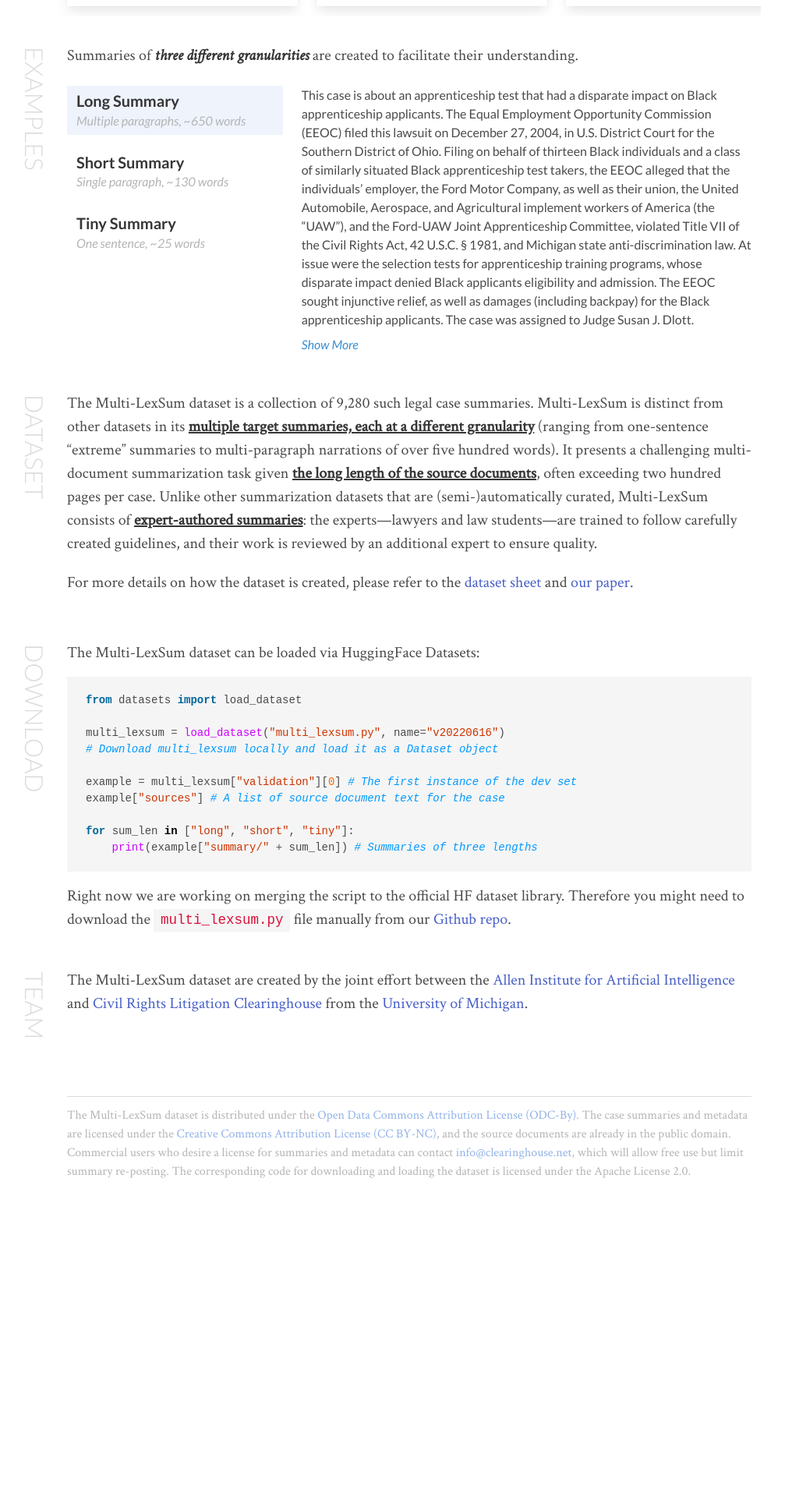
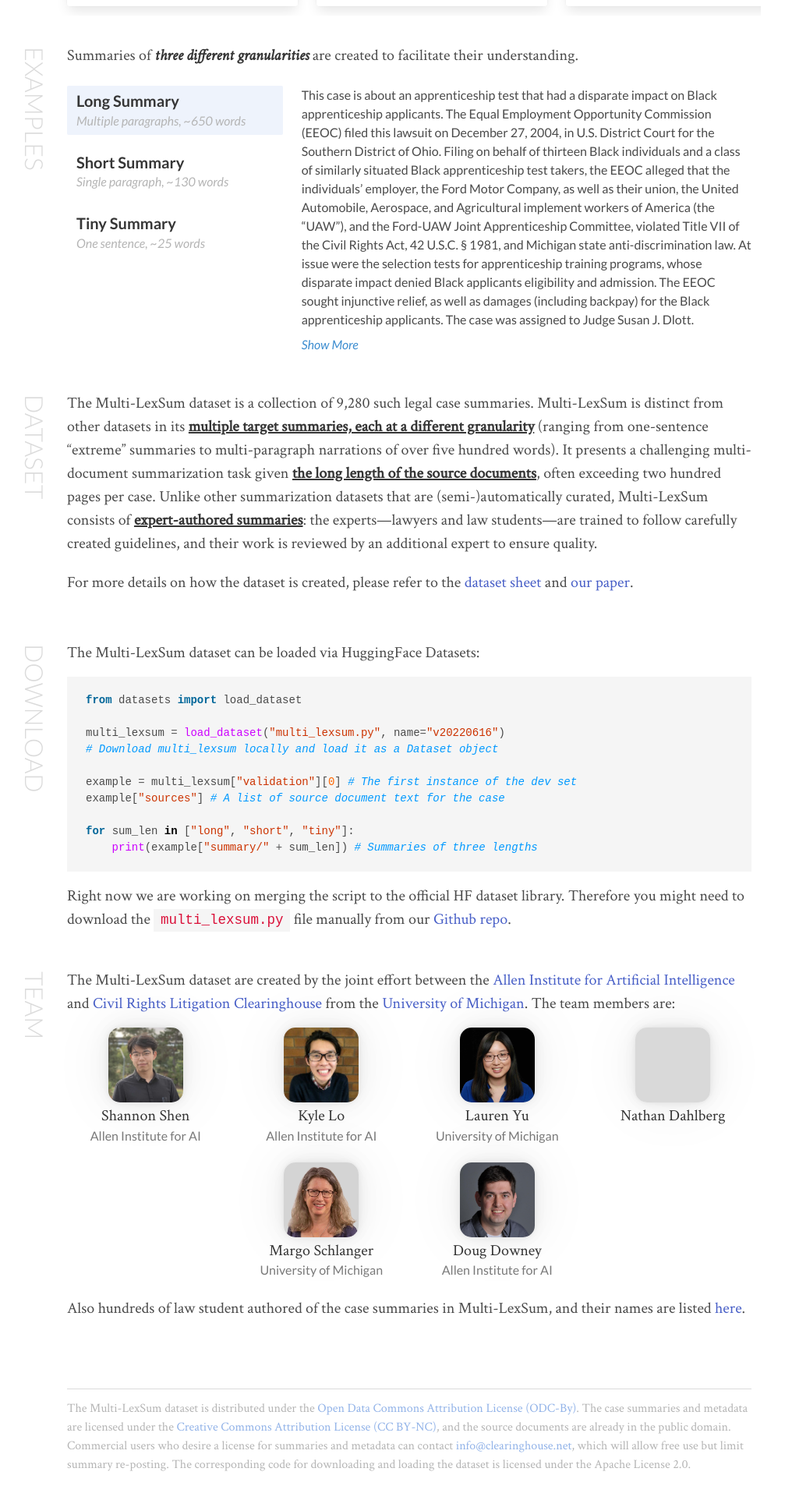
Before and after one commit to multilexsum/multilexsum.github.io, a Jekyll site: the page built from index.html, in a window 1280 px wide. Shown: the part 801-2716 px from the top of the page at 78% size, without its empty margins (156-1163 px from the left). Built offline with Jekyll 4.4.1, drawn with Linux system fonts in a browser that asks for light colours; nearby versions of some CDN libraries; a style sheet for code colours, icons or effects is not loaded; before the commit the page ends 2340 px from its top, so only the background shows below that.

Commit message:
Add author section

```diff
--- a/_data/meta.yml
+++ b/_data/meta.yml
@@ -90,6 +90,9 @@
       you might need to download the `multi_lexsum.py` file manually from our [Github repo](https://github.com/multilexsum/dataset).
 
     teamoverview: |
-      The Multi-LexSum dataset are created by the joint effort between the [Allen Institute for Artificial Intelligence](https://allenai.org/) and [Civil Rights Litigation Clearinghouse](https://clearinghouse.net/) from the [University of Michigan](https://umich.edu/).
+      The Multi-LexSum dataset are created by the joint effort between the [Allen Institute for Artificial Intelligence](https://allenai.org/) and [Civil Rights Litigation Clearinghouse](https://clearinghouse.net/) from the [University of Michigan](https://umich.edu/). The team members are:
+
+    teamoverview2: |
+      Also hundreds of law student authored of the case summaries in Multi-LexSum, and their names are listed [here](https://clearinghouse.net/people).
 
 footnote:
--- a/_data/settings.yml
+++ b/_data/settings.yml
@@ -15,3 +15,34 @@
    display-link: 'MultiLexSum Github', display-icon: "fab fa-github-square"}
 - {name: 'semantic-reader', icon: 'ai ai-semantic-scholar ai-lg', link: 'https://www.semanticscholar.org/reader/53b018c4c6d9ea6bfde2294992b5717438a6e68a',
    display-link: 'MultiLexSum Github', display-icon: "fab fa-github-square"}
+
+people:
+
+- name: Shannon Shen
+  website: https://www.szj.io
+  photo: shannon.jpg
+  affiliation: Allen Institute for AI
+
+- name: Kyle Lo
+  website: https://kyleclo.github.io
+  photo: kyle.jpg
+  affiliation: Allen Institute for AI
+
+- name: Lauren Yu
+  website: https://www.linkedin.com/in/laurenjyu
+  photo: lauren.jpg
+  affiliation: University of Michigan
+
+- name: Nathan Dahlberg
+  website: https://www.linkedin.com/in/nathan-dahlberg-a068aa9b
+  photo: nathan.jpg
+
+- name: Margo Schlanger
+  website: https://michigan.law.umich.edu/faculty-and-scholarship/our-faculty/margo-schlanger
+  photo: margo.jpg
+  affiliation: University of Michigan
+
+- name: Doug Downey
+  website: https://users.cs.northwestern.edu/~ddowney/
+  photo: doug.jpg
+  affiliation: Allen Institute for AI
--- /dev/null
+++ b/_includes/grid.html
@@ -0,0 +1,27 @@
+{% assign total_members = include.people.size %}
+{% assign column_width = 12 | divided_by: include.col_number %}
+{% for i in (1..total_members) %}
+
+    {% assign new_row = i | modulo: include.col_number %}
+
+
+    {% if new_row == 1 %}
+    <div class="columns is-centered is-mobile">
+    {% endif %}
+
+    {%if include.ordering!=nil %}
+        {% assign member_id = include.ordering[member_id] | plus: 0 %}
+    {% else %}
+        {% assign member_id = i | minus: 1 %}
+    {% endif %}
+    {% assign selected_member = include.people[member_id] %}
+
+    {% include peoplecard.html people=selected_member column_width=column_width %}
+
+    {% if new_row == 0 %}
+    </div>
+    {% elsif forloop.last == true %}
+    </div>
+    {% endif %}
+
+{% endfor%}
--- /dev/null
+++ b/_includes/peoplecard.html
@@ -0,0 +1,15 @@
+<div class="column is-{{include.column_width}} has-text-centered">
+
+    {% assign member = include.people %}
+
+
+    <figure class="image is-96x96 is-inline-block">
+        <img class="has-nuanced-shadow" src="/assets/people/{{ member.photo }}"
+            alt="{{member.name }}'s profile photo" style="border-radius: 15px;">
+    </figure>
+    <p class="title is-5 is-family-secondary has-text-weight-normal has-text-grey-darker" id="{{member.name}}"><a class="has-text-dark" {% if member.website != nil %} href="{{member.website}}" {% endif %}>{{member.name}}</a></p>
+    <p class="subtitle is-6 ">
+        <span class="has-text-grey">{{member.affiliation}}</span>
+    </p>
+
+</div>
--- a/assets/css/bulma.scss
+++ b/assets/css/bulma.scss
@@ -185,3 +185,7 @@
 .has-text-grey-light a {
     color:  hsl(217, 65%, 74%) ;
 }
+
+.has-nuanced-shadow {
+    box-shadow: 0px 0px 80px rgba(0, 0, 0, 0.07), 0px 0px 33.4221px rgba(0, 0, 0, 0.0503198), 0px 0px 17.869px rgba(0, 0, 0, 0.0417275), 0px 0px 10.0172px rgba(0, 0, 0, 0.035), 0px 0px 5.32008px rgba(0, 0, 0, 0.0282725), 0px 0px 2.21381px rgba(0, 0, 0, 0.0196802);
+}
--- a/index.html
+++ b/index.html
@@ -175,6 +175,10 @@
                         <div class="is-family-secondary is-size-5 mb-4">
                             {{ site.data.meta.index.background.teamoverview | markdownify }}
                         </div>
+                        {% include grid.html people=site.data.settings.people col_number=4 %}
+                        <div class="is-family-secondary is-size-5 mb-4">
+                            {{ site.data.meta.index.background.teamoverview2 | markdownify }}
+                        </div>
                     </div>
                 </div>
             </div>
```
Also changed, not shown: assets/people/doug.jpg (added), assets/people/kyle.jpg (added), assets/people/lauren.jpg (added), assets/people/margo.jpg (added), assets/people/nathan.jpg (added), assets/people/shannon.jpg (added).
